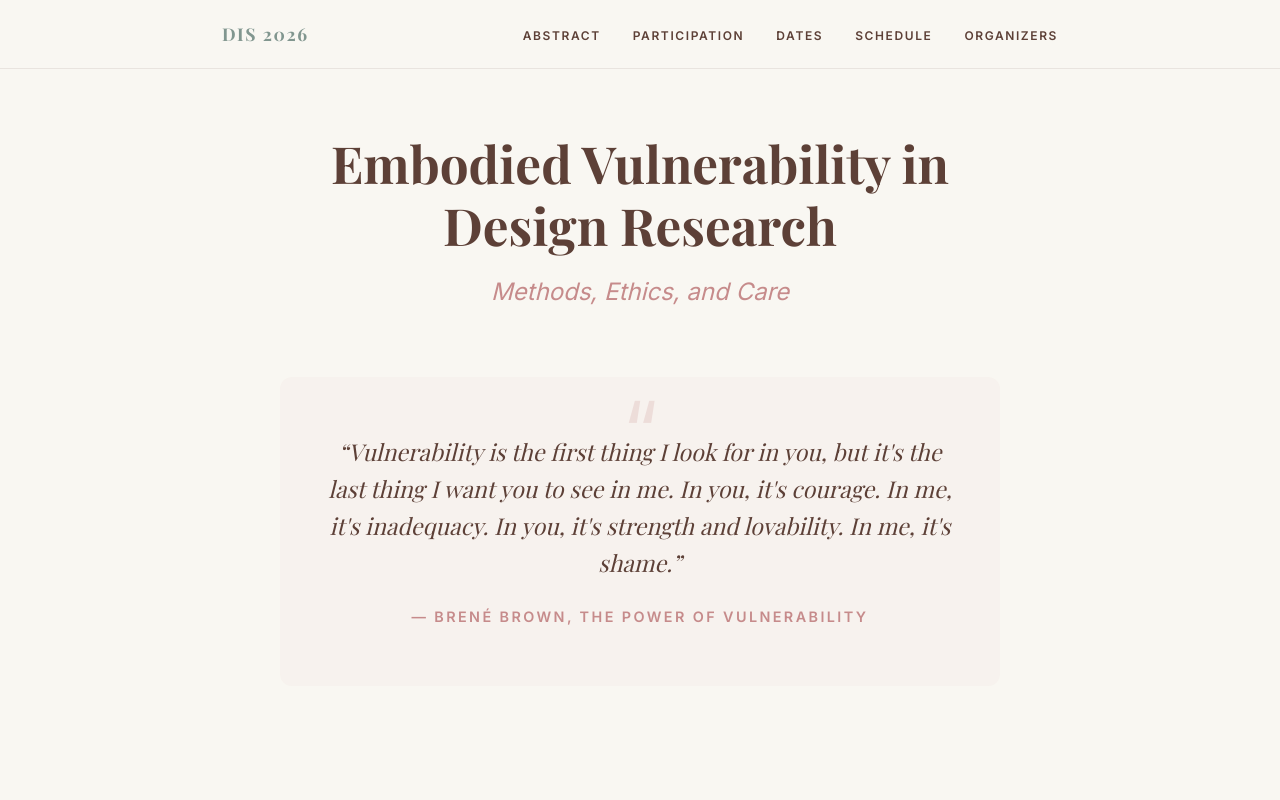
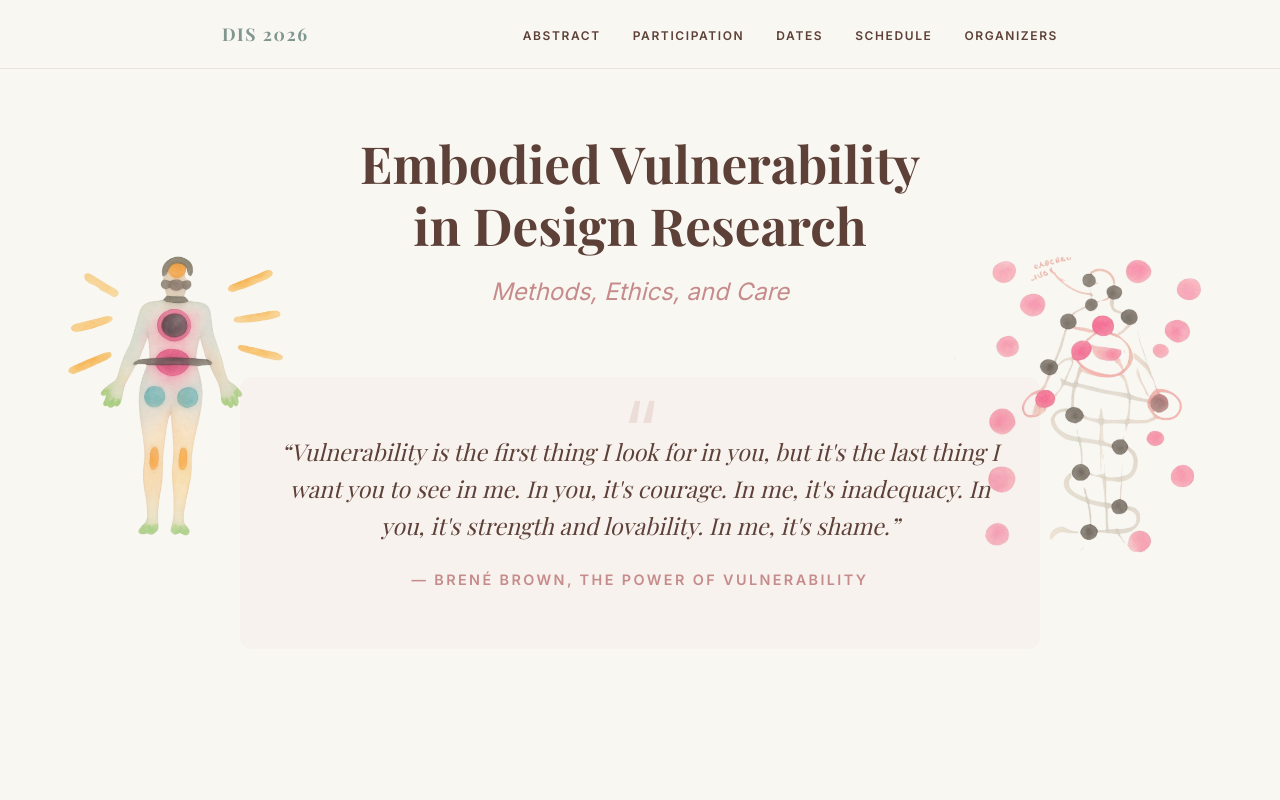
Before and after one commit to bhaktismoghe/dis2026workshop, a plain HTML site: page index.html in a window 1280 px wide. Shown: the top 800 px of the page. Drawn offline with nearby package versions, Linux system fonts and the light colour scheme; a web font is replaced by a local one.

Commit message:
fixed header for mobile

```diff
--- a/index.html
+++ b/index.html
@@ -22,25 +22,25 @@
                 </nav>
             </div>
         </header>
-
         <main>
             <section id="hero" class="hero">
-            <h1>Embodied Vulnerability in Design Research</h1>
+                <img src="Media/bodymap2.png" alt="" class="hero-side-img img-left">
+                <img src="Media/bodymap1.png" alt="" class="hero-side-img img-right">
+                <div class="hero-inner">
+                    <h1>Embodied Vulnerability </br>in Design Research</h1>
                     <p class="subtitle">Methods, Ethics, and Care</p>
-
                     <div class="quote-container">
                         <blockquote class="playfair">
                             “Vulnerability is the first thing I look for in you, but it's the last thing I want you to see in me. In you, it's courage. In me, it's inadequacy. In you, it's strength and lovability. In me, it's shame.”
                         </blockquote>
                         <cite>— Brené Brown, The Power of Vulnerability</cite>
                     </div>
+                </div>
             </section>
-
             <section id="about" class="content-block">
                 <h2>Abstract</h2>
                 <p>HCI and design research frequently engage with vulnerability in contexts of care, health, and life transitions, yet often overlooks how vulnerability is sensed and enacted through the body. This one-day workshop foregrounds vulnerability as an embodied phenomenon that unfolds in interaction, prior to and beyond language. Participants explore vulnerability through shared experiential inquiry: through carefully facilitated embodied activities, collective reflection, and methodological experimentation, participants will attend to embodied, sensory, and relational experiences of vulnerability in their own research practices. The workshop offers a safe, ethically attentive space in which participants experiment with translating non-verbal experiences into communicable forms that can inform design inquiry. We aim to cultivate a shared vocabulary, methodological sensibilities and practical techniques for engaging embodied vulnerability in design research, and lay the foundations for ongoing community building around care-oriented approaches in HCI and design.</p>
             </section>
-
             <section id="apply" class="content-block alt-bg">
                 <h2>Call for Participation</h2>
                 <div class="participation-text">
@@ -50,7 +50,6 @@
                     </br>
                     <h3>How to Apply</h3>
                     <p>We invite applicants to submit a short reflective or creative contribution that conveys their interest in the workshop and their relation to its theme. Submissions may be individual or collaborative. Applicants may choose from the following formats:</p>
-
                     <ul class="styled-list">
                         <li>A written reflection (1–2 pages) describing a research or design context in which vulnerability was sensed and what questions or tensions emerged from that experience.</li>
                         <li>A pictorial, poster or zine that visually communicates a research context, question, or tension related to vulnerability and embodiment.</li>
@@ -58,7 +57,6 @@
                         <li>An audio or video reflection (3–5 minutes) sharing a moment, bodily experience, or methodological dilemma related to vulnerability and embodiment in research or design practice.</li>
                         <li>A hybrid or alternative format that the applicant feels meaningfully conveys their ideas, perspective and curiosity in relation to the workshop theme.</li>
                     </ul>
-
                     <h3>What to Include</h3>
                     <p>Regardless of format, submissions should convey:</p>
                     <ul class="styled-list">
@@ -67,44 +65,43 @@
                         <li>One or two questions, tensions, ethical concerns, or moments of uncertainty the applicant would like to explore through embodied, collective inquiry during the workshop.</li>
                     </ul>
                 </div>
-
                 <div class="cta-area">
                     <div class="deadline-box">
-
-
-
                         <div class="deadline-content">
                             <span class="deadline-label">Submission Deadline</span>
                             <span class="deadline-date">May 15, 2026</span>
                             <span class="deadline-time">23:59 (AoE)</span>
                         </div>
-
                     </div>
-
                     <div class="btn-wrapper">
                         <a href="#" class="btn">Apply via Microsoft Forms</a>
                     </div>
-
                     <p class="contact-text">
                         For questions, please contact: <a href="mailto:b.moghe@tue.nl">b.moghe@tue.nl</a>
                     </p>
                 </div>
-
                 <div class="participation-text selection-note">
                     <h3>Selection & Participation</h3>
                     <p>We will select participants to support a diverse, thoughtful, and generative group. At least one author or contributor of each accepted submission must attend the workshop in person. Accepted contributions will be shared with participants ahead of the workshop to support a reflective, careful, and relational collective process. Submissions will not be published in the proceedings; they serve solely as invitations into a shared exploratory space.</p>
                 </div>
             </section>
-
             <section id="dates" class="content-block">
                 <h2>Important Dates</h2>
                 <table class="dates-table">
-                <tr><td>Submission Deadline</td><td>May 15, 2026</td></tr>
-                <tr><td>Notification of Acceptance</td><td>June 1, 2026</td></tr>
-                <tr><td>Workshop Date</td><td>June 2026 (TBD)</td></tr>
+                    <tr>
+                        <td>Submission Deadline</td>
+                        <td>May 15, 2026</td>
+                    </tr>
+                    <tr>
+                        <td>Notification of Acceptance</td>
+                        <td>June 1, 2026</td>
+                    </tr>
+                    <tr>
+                        <td>Workshop Date</td>
+                        <td>June 2026 (TBD)</td>
+                    </tr>
                 </table>
             </section>
-
             <section id="schedule" class="content-block">
                 <h2>Workshop Schedule</h2>
                 <div class="schedule-grid">
@@ -116,7 +113,6 @@
                     <div class="schedule-item"><strong>16:30 - 17:00</strong><span><strong>Part 5: Closing & Collective Reflection</strong> – Synthesis of key insights and discussion on long-term implications for HCI care.</span></div>
                 </div>
             </section>
-
             <section id="organizers" class="content-block alt-bg">
                 <h2>Organizers</h2>
                 <div class="organizer-list">
@@ -164,12 +160,10 @@
                     </div>
                 </div>
             </section>
-
             <footer class="site-footer">
                 <p>DIS 2026 । Embodied Vulnerability in Design Research</p>
             </footer>
         </main>
-
         <script src="script.js"></script>
     </body>
 </html>
--- a/style.css
+++ b/style.css
@@ -34,7 +34,7 @@ h3 {
 }
 
 main {
-    max-width: 900px;
+    max-width: 100%;
     margin: 0 auto;
 }
 
@@ -93,9 +93,80 @@ html {
     border-bottom: 2px solid var(--accent-color);
 }
 
+@media (max-width: 768px) {
+    .nav-links {
+        display: flex;
+        gap: 1.5rem;
+        overflow-x: auto;
+        white-space: nowrap;
+        padding-bottom: 5px;
+        width: 100%;
+        -webkit-overflow-scrolling: touch;
+    }
+
+    .header-container {
+        flex-direction: column;
+        gap: 1rem;
+    }
+
+    .nav-links::-webkit-scrollbar {
+        display: none;
+    }
+}
+
 /* --- Hero & Quotes --- */
-.hero { padding: 4rem 10% 2rem; text-align: center; }
+.hero {
+    position: relative;
+    width: 100%;
+    min-height: 80vh;
+    display: flex;
+    align-items: center;
+    justify-content: center;
+    overflow: hidden;
+    padding: 4rem 0;
+    /* Ensure hero doesn't inherit any centering from parents */
+    left: 0;
+}
+
+.hero-inner {
+    z-index: 10;
+    max-width: 800px; /* This keeps your text centered and readable */
+    width: 90%;
+    margin: 0 auto;
+    text-align: center;
+}
+
+.hero-side-img {
+    position: absolute;
+    top: 50%;
+    transform: translateY(-50%);
+    width: 850px;
+    max-width: 22vw;
+    height: auto;
+    z-index: 1;
+    opacity: 0.9;
+}
+
+.img-left {
+    left: 50px;
+}
+
+.img-right {
+    right: 50px;
+}
+
+@media (max-width: 1024px) {
+    .hero-side-img {
+        display: none; /* Completely removes images on tablets and phones */
+    }
+
+    .hero {
+        padding: 4rem 10%; /* Re-adds padding on mobile for text readability */
+    }
+}
+
 h1 { font-size: 3.2rem; line-height: 1.2; margin-bottom: 1rem; }
+
 .subtitle { font-size: 1.5rem; font-style: italic; color: var(--accent-color); margin-bottom: 3rem; }
 
 .quote-container {
@@ -123,10 +194,14 @@ blockquote { font-size: 1.45rem; font-style: italic; line-height: 1.6; margin-bo
 cite { display: block; font-size: 0.9rem; letter-spacing: 0.15rem; color: var(--accent-color); font-weight: 600; font-style: normal; text-transform: uppercase; }
 
 /* --- Sections --- */
-.content-block { padding: 5rem 10%; }
+.content-block {
+    padding: 5rem 10%;
+    max-width: 900px; /* Re-apply the limit here */
+    margin: 0 auto;   /* Center it */
+}
+
 .alt-bg { background-color: rgba(129, 150, 143, 0.07); border-radius: 8px; }
 
-/* --- FIXED CTA AREA --- */
 .cta-area {
     margin: 4.5rem 0;
     display: flex;
```
Also changed, not shown: Media/Bodymap 1.jpeg (added), Media/Bodymap 2.jpeg (added), Media/bodymap1.jpeg (added), Media/bodymap1.png (added), Media/bodymap2.jpeg (added), Media/bodymap2.png (added). Lines whose indentation alone changed are shown as unchanged.
